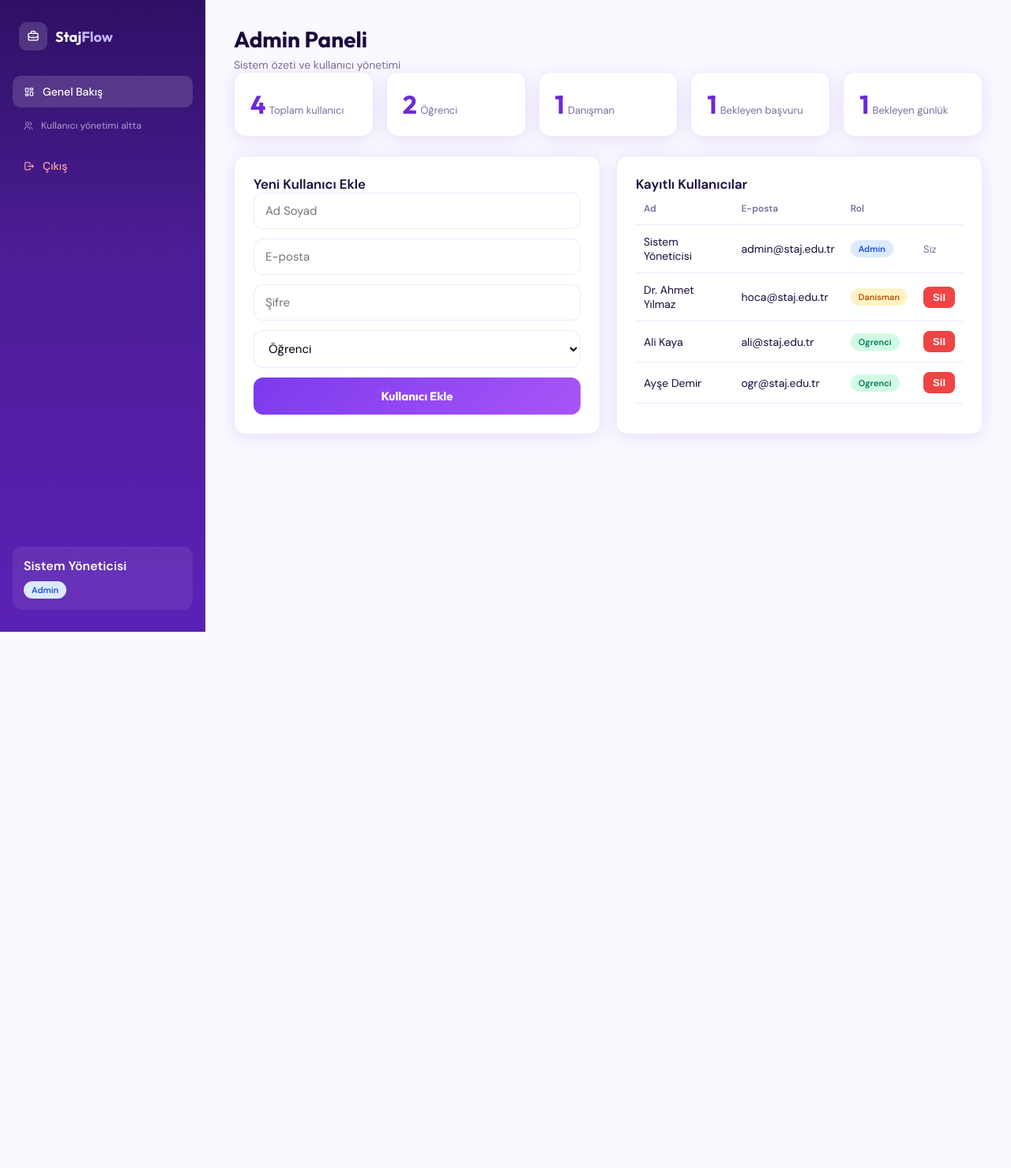
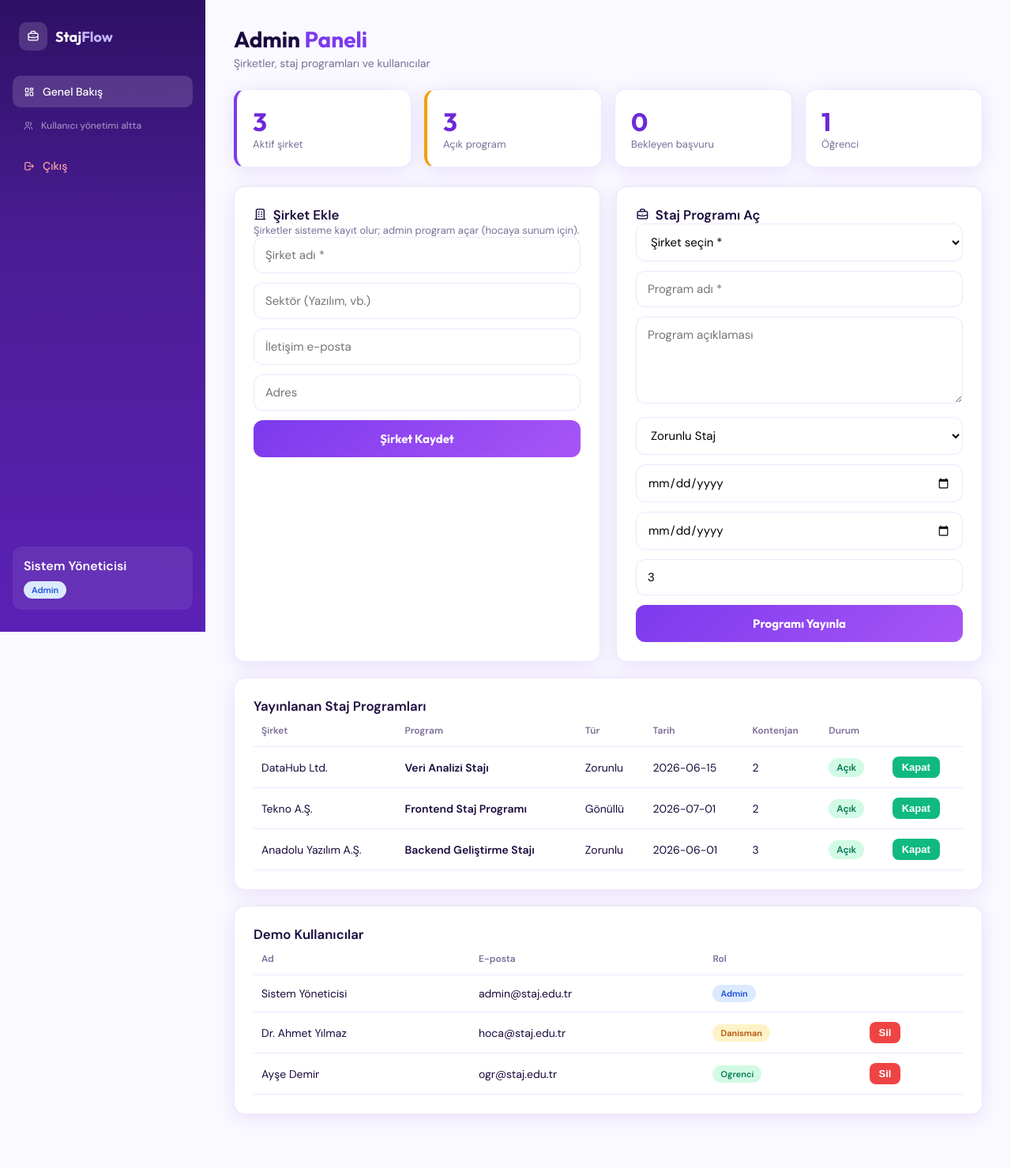
Before and after one commit to sl-kl3/StajFlow, a Flask app: page /dashboard in a window 1280 px wide. Shown: the whole page at 79% size. Before the commit the page ends 800 px from the top, so only its background shows below. Run offline with Flask 3, Linux system fonts and the light colour scheme; a user stored in the database is signed in.

Commit message:
Sirket staj programlari: ogrenci secim, danisman onay, demo sadelestirme
Co-authored-by: Cursor <cursoragent@cursor.com>

```diff
--- a/app.py
+++ b/app.py
@@ -3,7 +3,7 @@ from functools import wraps
 
 from flask import Flask, render_template, redirect, url_for, request, flash, abort
 from flask_login import LoginManager, login_user, logout_user, login_required, current_user
-from models import db, User, DailyLog, Internship
+from models import db, User, Company, InternshipProgram, Internship, DailyLog
 from werkzeug.security import generate_password_hash, check_password_hash
 from db_seed import init_database, normalize_role, is_danisman
 
@@ -38,6 +38,22 @@ def role_required(*roles):
     return decorator
 
 
+def active_internship(student_id):
+    return (
+        Internship.query.filter_by(student_id=student_id)
+        .filter(Internship.status.in_(['Onay Bekliyor', 'Onaylandı']))
+        .order_by(Internship.id.desc())
+        .first()
+    )
+
+
+def program_slots_left(program):
+    taken = Internship.query.filter_by(program_id=program.id).filter(
+        Internship.status.in_(['Onay Bekliyor', 'Onaylandı'])
+    ).count()
+    return max(0, program.quota - taken)
+
+
 @login_manager.user_loader
 def load_user(user_id):
     return db.session.get(User, int(user_id))
@@ -61,14 +77,13 @@ def login():
         user = User.query.filter_by(email=email).first()
 
         if user and check_password_hash(user.password, password):
-            if user.role != normalize_role(user.role):
-                user.role = normalize_role(user.role)
-                db.session.commit()
+            user.role = normalize_role(user.role)
+            db.session.commit()
             login_user(user)
             flash(f'Hoş geldin, {user.name}!', 'success')
             return redirect(url_for('dashboard'))
 
-        flash('E-posta veya şifre hatalı. Danışman: hoca@staj.edu.tr / hoca123', 'error')
+        flash('E-posta veya şifre hatalı.', 'error')
 
     return render_template('login.html')
 
@@ -88,34 +103,31 @@ def dashboard():
 
     if role == 'admin':
         users = User.query.order_by(User.role, User.name).all()
+        companies = Company.query.order_by(Company.name).all()
+        programs = (
+            InternshipProgram.query.order_by(InternshipProgram.is_active.desc(), InternshipProgram.id.desc()).all()
+        )
         stats = {
             'total': len(users),
             'ogrenci': sum(1 for u in users if normalize_role(u.role) == 'ogrenci'),
             'danisman': sum(1 for u in users if is_danisman(u.role)),
             'bekleyen_basvuru': Internship.query.filter_by(status='Onay Bekliyor').count(),
             'bekleyen_gunluk': DailyLog.query.filter_by(status='Beklemede').count(),
+            'program_sayisi': InternshipProgram.query.filter_by(is_active=True).count(),
+            'sirket_sayisi': Company.query.filter_by(is_active=True).count(),
         }
-        return render_template('admin.html', users=users, stats=stats)
+        return render_template(
+            'admin.html', users=users, stats=stats, companies=companies, programs=programs
+        )
 
     if role == 'danisman':
-        bekleyen = Internship.query.filter_by(status='Onay Bekliyor').count()
-        onaylanan = Internship.query.filter_by(status='Onaylandı').count()
-        reddedilen = Internship.query.filter_by(status='Reddedildi').count()
-        ogrenci_sayisi = User.query.filter(User.role.in_(['ogrenci', 'student'])).count()
-
         logs = DailyLog.query.filter_by(status='Beklemede').order_by(DailyLog.date.desc()).all()
         applies = (
             Internship.query.filter_by(status='Onay Bekliyor')
             .order_by(Internship.id.desc())
             .all()
         )
-        students = User.query.filter(
-            db.or_(
-                User.role == 'ogrenci',
-                User.role == 'student',
-            )
-        ).order_by(User.name).all()
-        all_applies = Internship.query.order_by(Internship.id.desc()).limit(20).all()
+        students = User.query.filter(User.role.in_(['ogrenci', 'student'])).order_by(User.name).all()
         approved_logs = (
             DailyLog.query.filter(DailyLog.status != 'Beklemede')
             .order_by(DailyLog.date.desc())
@@ -128,63 +140,57 @@ def dashboard():
             applies=applies,
             approved_logs=approved_logs,
             students=students,
-            all_applies=all_applies,
             stats={
-                'bekleyen': bekleyen,
-                'onaylanan': onaylanan,
-                'reddedilen': reddedilen,
-                'ogrenci': ogrenci_sayisi,
+                'bekleyen': len(applies),
+                'onaylanan': Internship.query.filter_by(status='Onaylandı').count(),
+                'reddedilen': Internship.query.filter_by(status='Reddedildi').count(),
+                'ogrenci': len(students),
             },
         )
 
-    logs = DailyLog.query.filter_by(student_id=current_user.id).order_by(
-        DailyLog.date.desc()
-    ).all()
-    apply = (
-        Internship.query.filter_by(student_id=current_user.id)
-        .order_by(Internship.id.desc())
-        .first()
+    logs = DailyLog.query.filter_by(student_id=current_user.id).order_by(DailyLog.date.desc()).all()
+    apply = active_internship(current_user.id)
+    programs = (
+        InternshipProgram.query.filter_by(is_active=True)
+        .join(Company)
+        .filter(Company.is_active == True)
+        .order_by(InternshipProgram.id.desc())
+        .all()
     )
-    return render_template('student.html', logs=logs, apply=apply)
+    for p in programs:
+        p.slots_left = program_slots_left(p)
+    return render_template('student.html', logs=logs, apply=apply, programs=programs)
 
 
-@app.route('/apply', methods=['POST'])
+@app.route('/apply_program/<int:program_id>', methods=['POST'])
 @login_required
 @role_required('ogrenci')
-def apply():
-    existing = (
-        Internship.query.filter_by(student_id=current_user.id)
-        .filter(Internship.status.in_(['Onay Bekliyor', 'Onaylandı']))
-        .order_by(Internship.id.desc())
-        .first()
-    )
-    if existing:
+def apply_program(program_id):
+    if active_internship(current_user.id):
         flash('Zaten aktif veya bekleyen bir staj başvurunuz var.', 'error')
         return redirect(url_for('dashboard'))
 
-    company = request.form.get('company', '').strip()
-    internship_type = request.form.get('type', 'Zorunlu')
-    start_date = request.form.get('start', '')
-    end_date = request.form.get('end', '')
-    description = request.form.get('description', '').strip()
-
-    if not company or not start_date:
-        flash('Şirket adı ve başlangıç tarihi zorunludur.', 'error')
+    program = InternshipProgram.query.filter_by(id=program_id, is_active=True).first_or_404()
+    if not program.company.is_active:
+        flash('Bu şirketin ilanı artık aktif değil.', 'error')
         return redirect(url_for('dashboard'))
 
-    db.session.add(
-        Internship(
-            student_id=current_user.id,
-            company_name=company,
-            internship_type=internship_type,
-            start_date=start_date,
-            end_date=end_date or None,
-            description=description or None,
-            status='Onay Bekliyor',
-        )
-    )
+    if program_slots_left(program) <= 0:
+        flash('Bu staj programı için kontenjan dolmuş.', 'error')
+        return redirect(url_for('dashboard'))
+
+    db.session.add(Internship(
+        student_id=current_user.id,
+        program_id=program.id,
+        company_name=program.company.name,
+        internship_type=program.internship_type,
+        start_date=program.start_date,
+        end_date=program.end_date,
+        description=program.description,
+        status='Onay Bekliyor',
+    ))
     db.session.commit()
-    flash('Staj başvurunuz danışmana iletildi.', 'success')
+    flash(f'"{program.title}" programına başvurunuz danışmana gönderildi.', 'success')
     return redirect(url_for('dashboard'))
 
 
@@ -197,34 +203,29 @@ def add_log():
         flash('Günlük içeriği boş olamaz.', 'error')
         return redirect(url_for('dashboard'))
 
-    internship = Internship.query.filter_by(
-        student_id=current_user.id, status='Onaylandı'
-    ).first()
-    if not internship:
+    if not Internship.query.filter_by(student_id=current_user.id, status='Onaylandı').first():
         flash('Günlük eklemek için onaylanmış bir stajınız olmalı.', 'error')
         return redirect(url_for('dashboard'))
 
-    db.session.add(
-        DailyLog(
-            student_id=current_user.id,
-            student_name=current_user.name,
-            content=content,
-            status='Beklemede',
-        )
-    )
+    db.session.add(DailyLog(
+        student_id=current_user.id,
+        student_name=current_user.name,
+        content=content,
+        status='Beklemede',
+    ))
     db.session.commit()
     flash('Günlük kaydınız danışmana gönderildi.', 'success')
     return redirect(url_for('dashboard'))
 
 
-@app.route('/action/apply/<int:apply_id>/<action>', methods=['GET', 'POST'])
+@app.route('/action/apply/<int:apply_id>/<action>', methods=['POST'])
 @login_required
 @role_required('danisman')
 def action_apply(apply_id, action):
     record = Internship.query.get_or_404(apply_id)
     if action == 'ok':
         record.status = 'Onaylandı'
-        flash('Staj başvurusu onaylandı.', 'success')
+        flash('Staj başvurusu onaylandı. Öğrenci günlük girebilir.', 'success')
     elif action == 'no':
         record.status = 'Reddedildi'
         flash('Staj başvurusu reddedildi.', 'success')
@@ -234,7 +235,7 @@ def action_apply(apply_id, action):
     return redirect(url_for('dashboard'))
 
 
-@app.route('/action/log/<int:log_id>/<action>', methods=['GET', 'POST'])
+@app.route('/action/log/<int:log_id>/<action>', methods=['POST'])
 @login_required
 @role_required('danisman')
 def action_log(log_id, action):
@@ -259,33 +260,23 @@ def admin_add_user():
     email = request.form.get('email', '').strip().lower()
     password = request.form.get('password', '')
     role = normalize_role(request.form.get('role', 'ogrenci'))
-    student_no = request.form.get('student_no', '').strip() or None
-    department = request.form.get('department', '').strip() or None
 
     if not all([name, email, password]):
         flash('Tüm alanları doldurun.', 'error')
-        return redirect(url_for('dashboard'))
-
-    if role not in ('admin', 'danisman', 'ogrenci'):
-        flash('Geçersiz rol.', 'error')
         return redirect(url_for('dashboard'))
 
     if User.query.filter_by(email=email).first():
         flash('Bu e-posta zaten kayıtlı.', 'error')
         return redirect(url_for('dashboard'))
 
-    db.session.add(
-        User(
-            email=email,
-            password=generate_password_hash(password),
-            name=name,
-            role=role,
-            student_no=student_no,
-            department=department,
-        )
-    )
+    db.session.add(User(
+        email=email,
+        password=generate_password_hash(password),
+        name=name,
+        role=role,
+    ))
     db.session.commit()
-    flash(f'{name} sisteme eklendi.', 'success')
+    flash(f'{name} eklendi.', 'success')
     return redirect(url_for('dashboard'))
 
 
@@ -297,12 +288,67 @@ def admin_delete_user(user_id):
     if user.id == current_user.id:
         flash('Kendi hesabınızı silemezsiniz.', 'error')
         return redirect(url_for('dashboard'))
-
     DailyLog.query.filter_by(student_id=user.id).delete()
     Internship.query.filter_by(student_id=user.id).delete()
     db.session.delete(user)
     db.session.commit()
     flash('Kullanıcı silindi.', 'success')
+    return redirect(url_for('dashboard'))
+
+
+@app.route('/admin/add_company', methods=['POST'])
+@login_required
+@role_required('admin')
+def admin_add_company():
+    name = request.form.get('name', '').strip()
+    if not name:
+        flash('Şirket adı zorunlu.', 'error')
+        return redirect(url_for('dashboard'))
+    db.session.add(Company(
+        name=name,
+        sector=request.form.get('sector', '').strip() or None,
+        contact=request.form.get('contact', '').strip() or None,
+        address=request.form.get('address', '').strip() or None,
+    ))
+    db.session.commit()
+    flash(f'Şirket "{name}" eklendi. Şimdi staj programı açabilirsiniz.', 'success')
+    return redirect(url_for('dashboard'))
+
+
+@app.route('/admin/add_program', methods=['POST'])
+@login_required
+@role_required('admin')
+def admin_add_program():
+    company_id = request.form.get('company_id', type=int)
+    title = request.form.get('title', '').strip()
+    if not company_id or not title:
+        flash('Şirket ve program başlığı zorunlu.', 'error')
+        return redirect(url_for('dashboard'))
+
+    db.session.add(InternshipProgram(
+        company_id=company_id,
+        title=title,
+        description=request.form.get('description', '').strip() or None,
+        internship_type=request.form.get('type', 'Zorunlu'),
+        start_date=request.form.get('start', ''),
+        end_date=request.form.get('end', '') or None,
+        quota=request.form.get('quota', 5, type=int) or 5,
+        is_active=True,
+    ))
+    db.session.commit()
+    flash(f'Staj programı "{title}" yayınlandı. Öğrenciler seçebilir.', 'success')
+    return redirect(url_for('dashboard'))
+
+
+@app.route('/admin/toggle_program/<int:program_id>', methods=['POST'])
+@login_required
+@role_required('admin')
+def admin_toggle_program(program_id):
+    program = InternshipProgram.query.get_or_404(program_id)
+    program.is_active = not program.is_active
+    db.session.commit()
+    durum = 'açıldı' if program.is_active else 'kapatıldı'
+    flash(f'Program {durum}.', 'success')
     return redirect(url_for('dashboard'))
 
 
--- a/static/css/style.css
+++ b/static/css/style.css
@@ -455,6 +455,39 @@ th { color: var(--text3); font-size: 12px; font-weight: 600; }
 
 .empty { color: var(--text3); padding: 20px; text-align: center; }
 
+.program-grid {
+    display: grid;
+    grid-template-columns: repeat(auto-fill, minmax(280px, 1fr));
+    gap: 16px;
+    margin-top: 16px;
+}
+
+.program-card {
+    padding: 18px;
+    border: 1px solid var(--border);
+    border-radius: var(--radius);
+    background: var(--surface2);
+}
+
+.program-card.disabled { opacity: 0.65; }
+
+.program-card h3 { font-size: 1rem; margin: 8px 0; }
+
+.program-head {
+    display: flex;
+    justify-content: space-between;
+    align-items: center;
+    gap: 8px;
+}
+
+.program-meta { font-size: 13px; color: var(--text3); margin: 10px 0; }
+
+.btn-sm-block { width: 100%; margin-top: 10px; padding: 10px; }
+
+.success-hint { color: var(--success); font-weight: 500; }
+
+.full-width { width: 100%; }
+
 .hint { color: var(--text3); font-size: 13px; }
 
 .status-box p { margin: 8px 0; }
--- a/templates/admin.html
+++ b/templates/admin.html
@@ -1,62 +1,118 @@
 {% extends "base.html" %}
 {% block content %}
-<header class="page-header">
-    <h1>Admin Paneli</h1>
-    <p>Sistem özeti ve kullanıcı yönetimi</p>
+<header class="topbar">
+    <div>
+        <h1 class="topbar-title">Admin <span>Paneli</span></h1>
+        <p class="topbar-date">Şirketler, staj programları ve kullanıcılar</p>
+    </div>
 </header>
 
 <div class="stats-grid">
-    <div class="stat-card glass">
-        <span class="stat-num">{{ stats.total }}</span>
-        <span class="stat-label">Toplam kullanıcı</span>
+    <div class="stat-card purple">
+        <div class="stat-num">{{ stats.sirket_sayisi }}</div>
+        <div class="stat-label">Aktif şirket</div>
     </div>
-    <div class="stat-card glass">
-        <span class="stat-num">{{ stats.ogrenci }}</span>
-        <span class="stat-label">Öğrenci</span>
+    <div class="stat-card warn">
+        <div class="stat-num">{{ stats.program_sayisi }}</div>
+        <div class="stat-label">Açık program</div>
     </div>
-    <div class="stat-card glass">
-        <span class="stat-num">{{ stats.danisman }}</span>
-        <span class="stat-label">Danışman</span>
+    <div class="stat-card">
+        <div class="stat-num">{{ stats.bekleyen_basvuru }}</div>
+        <div class="stat-label">Bekleyen başvuru</div>
     </div>
-    <div class="stat-card glass">
-        <span class="stat-num">{{ stats.bekleyen_basvuru }}</span>
-        <span class="stat-label">Bekleyen başvuru</span>
-    </div>
-    <div class="stat-card glass">
-        <span class="stat-num">{{ stats.bekleyen_gunluk }}</span>
-        <span class="stat-label">Bekleyen günlük</span>
+    <div class="stat-card">
+        <div class="stat-num">{{ stats.ogrenci }}</div>
+        <div class="stat-label">Öğrenci</div>
     </div>
 </div>
 
 <div class="dashboard-grid">
-    <section class="card glass">
-        <h2>Yeni Kullanıcı Ekle</h2>
-        <form action="{{ url_for('admin_add_user') }}" method="POST" class="stack-form">
-            <input type="text" name="name" placeholder="Ad Soyad" required>
-            <input type="email" name="email" placeholder="E-posta" required>
-            <input type="password" name="password" placeholder="Şifre" required>
-            <select name="role" required>
-                <option value="ogrenci">Öğrenci</option>
-                <option value="danisman">Danışman</option>
-                <option value="admin">Admin</option>
-            </select>
-            <button type="submit" class="btn-main">Kullanıcı Ekle</button>
+    <section class="card">
+        <h2><i class="ti ti-building"></i> Şirket Ekle</h2>
+        <p class="hint">Şirketler sisteme kayıt olur; admin program açar (hocaya sunum için).</p>
+        <form action="{{ url_for('admin_add_company') }}" method="POST" class="stack-form">
+            <input type="text" name="name" placeholder="Şirket adı *" required>
+            <input type="text" name="sector" placeholder="Sektör (Yazılım, vb.)">
+            <input type="text" name="contact" placeholder="İletişim e-posta">
+            <input type="text" name="address" placeholder="Adres">
+            <button type="submit" class="btn-main">Şirket Kaydet</button>
         </form>
     </section>
 
-    <section class="card glass full-width-span">
-        <h2>Kayıtlı Kullanıcılar</h2>
-        {% if users %}
+    <section class="card">
+        <h2><i class="ti ti-briefcase"></i> Staj Programı Aç</h2>
+        <form action="{{ url_for('admin_add_program') }}" method="POST" class="stack-form">
+            <select name="company_id" required>
+                <option value="">Şirket seçin *</option>
+                {% for c in companies %}
+                <option value="{{ c.id }}">{{ c.name }}</option>
+                {% endfor %}
+            </select>
+            <input type="text" name="title" placeholder="Program adı *" required>
+            <textarea name="description" rows="3" placeholder="Program açıklaması"></textarea>
+            <select name="type">
+                <option value="Zorunlu">Zorunlu Staj</option>
+                <option value="Gönüllü">Gönüllü Staj</option>
+            </select>
+            <input type="date" name="start" required>
+            <input type="date" name="end">
+            <input type="number" name="quota" value="3" min="1" max="50" placeholder="Kontenjan">
+            <button type="submit" class="btn-main">Programı Yayınla</button>
+        </form>
+    </section>
+</div>
+
+<section class="card full-width">
+    <h2>Yayınlanan Staj Programları</h2>
+    {% if programs %}
     <div class="table-wrap">
         <table>
             <thead>
                 <tr>
-                        <th>Ad</th>
-                        <th>E-posta</th>
-                        <th>Rol</th>
+                    <th>Şirket</th>
+                    <th>Program</th>
+                    <th>Tür</th>
+                    <th>Tarih</th>
+                    <th>Kontenjan</th>
+                    <th>Durum</th>
                     <th></th>
                 </tr>
             </thead>
+            <tbody>
+                {% for p in programs %}
+                <tr>
+                    <td>{{ p.company.name }}</td>
+                    <td><strong>{{ p.title }}</strong></td>
+                    <td>{{ p.internship_type }}</td>
+                    <td>{{ p.start_date }}</td>
+                    <td>{{ p.quota }}</td>
+                    <td>
+                        {% if p.is_active %}
+                        <span class="badge badge-onaylandi">Açık</span>
+                        {% else %}
+                        <span class="badge badge-reddedildi">Kapalı</span>
+                        {% endif %}
+                    </td>
+                    <td>
+                        <form method="POST" action="{{ url_for('admin_toggle_program', program_id=p.id) }}" class="inline-form">
+                            <button type="submit" class="btn-sm btn-ok">{{ 'Kapat' if p.is_active else 'Aç' }}</button>
+                        </form>
+                    </td>
+                </tr>
+                {% endfor %}
+            </tbody>
+        </table>
+    </div>
+    {% else %}
+    <p class="empty">Henüz program yok.</p>
+    {% endif %}
+</section>
+
+<section class="card full-width">
+    <h2>Demo Kullanıcılar</h2>
+    <div class="table-wrap">
+        <table>
+            <thead><tr><th>Ad</th><th>E-posta</th><th>Rol</th><th></th></tr></thead>
             <tbody>
                 {% for user in users %}
                 <tr>
@@ -65,11 +121,9 @@
                     <td><span class="role-badge role-{{ user.role }}">{{ user.role }}</span></td>
                     <td>
                         {% if user.id != current_user.id %}
-                            <form action="{{ url_for('admin_delete_user', user_id=user.id) }}" method="POST" class="inline-form" onsubmit="return confirm('Bu kullanıcı silinsin mi?');">
+                        <form method="POST" action="{{ url_for('admin_delete_user', user_id=user.id) }}" class="inline-form" onsubmit="return confirm('Silinsin mi?');">
                             <button type="submit" class="btn-no btn-sm">Sil</button>
                         </form>
-                            {% else %}
-                            <span class="hint">Siz</span>
                         {% endif %}
                     </td>
                 </tr>
@@ -77,9 +131,5 @@
             </tbody>
         </table>
     </div>
-        {% else %}
-        <p class="empty">Kullanıcı bulunamadı.</p>
-        {% endif %}
 </section>
-</div>
 {% endblock %}
--- a/templates/advisor.html
+++ b/templates/advisor.html
@@ -55,7 +55,10 @@
                         <br><small>{{ a.student.student_no }}</small>
                         {% endif %}
                     </td>
-                    <td>{{ a.company_name }}</td>
+                    <td>
+                        {{ a.company_name }}
+                        {% if a.program %}<br><small>{{ a.program.title }}</small>{% endif %}
+                    </td>
                     <td><span class="badge badge-type">{{ a.internship_type }}</span></td>
                     <td>{{ a.start_date }}</td>
                     <td class="action-cell">
--- a/templates/login.html
+++ b/templates/login.html
@@ -57,6 +57,7 @@
                     <div class="demo-row"><span>Admin</span><code>admin@staj.edu.tr / admin123</code></div>
                     <div class="demo-row"><span>Danışman</span><code>hoca@staj.edu.tr / hoca123</code></div>
                     <div class="demo-row"><span>Öğrenci</span><code>ogr@staj.edu.tr / ogr123</code></div>
+                    <p class="hint" style="margin-top:10px;font-size:11px;">Hocaya sunum: 3 demo hesap yeterli.</p>
                 </div>
             </div>
         </section>
```
Also changed, not shown: db_seed.py (+88 -74 lines), models.py (+28 -0 lines), templates/student.html (+62 -44 lines), README.md. Lines whose indentation alone changed are shown as unchanged.
